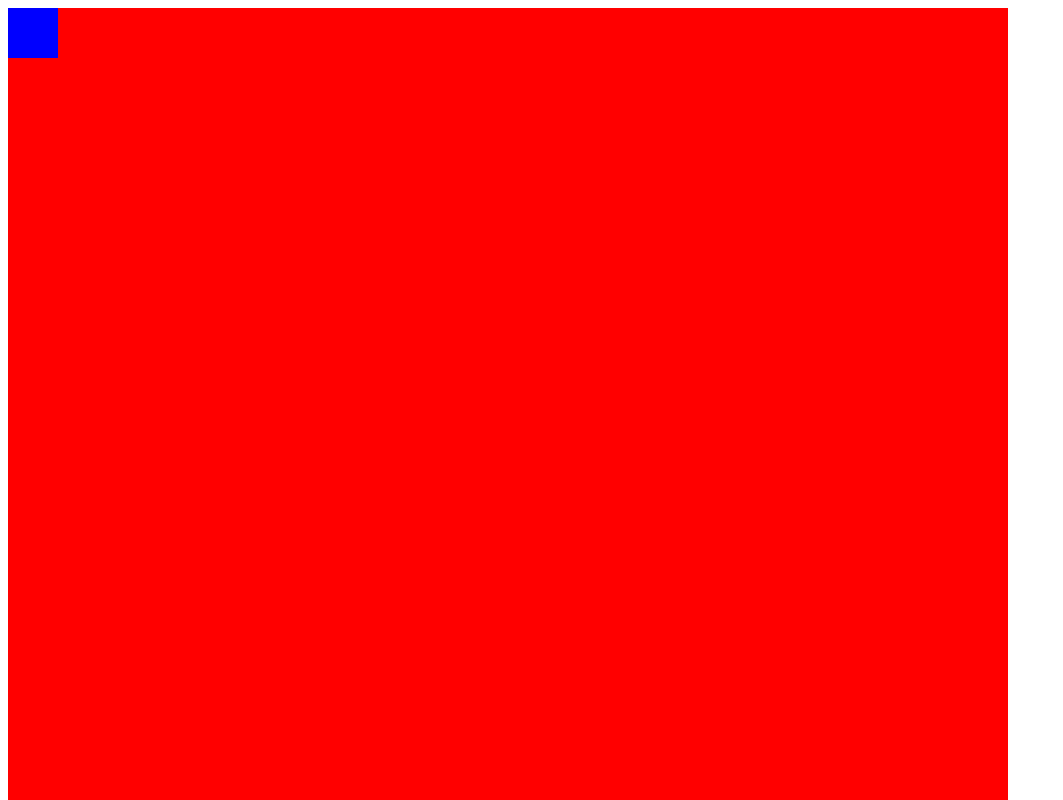
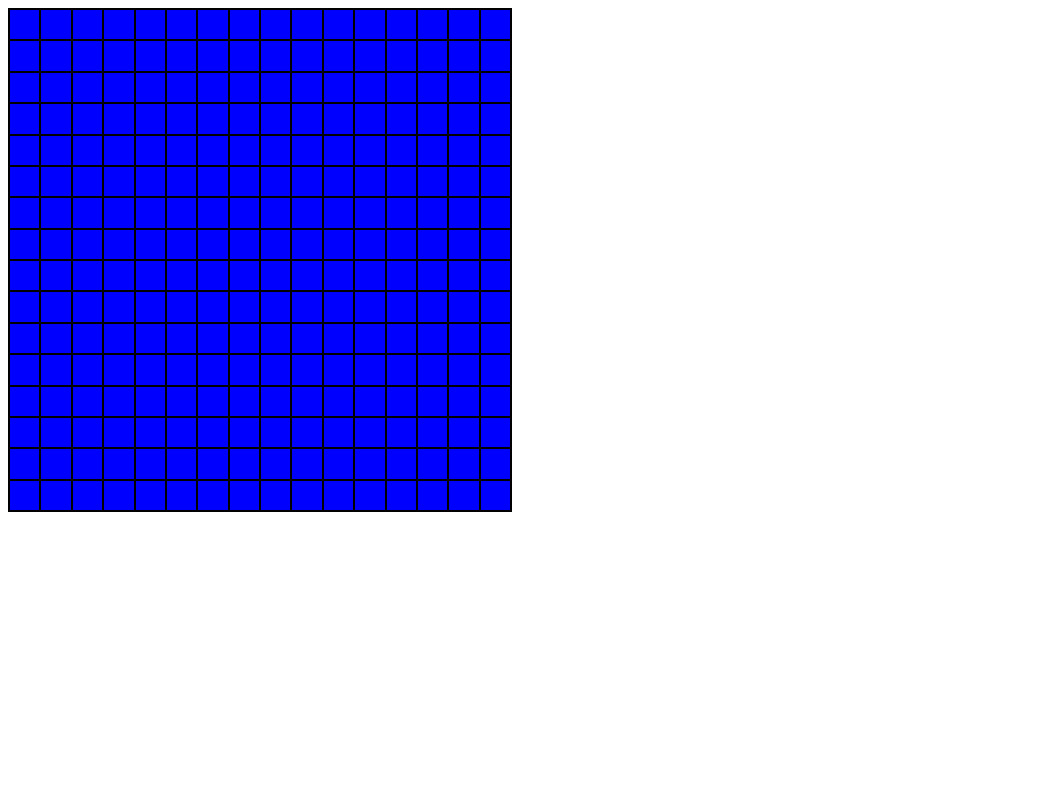
Before and after one commit to wsa138/etch-a-sketch, a plain HTML site: page index.html in a window 1280 px wide. Shown: the top 800 px of the page, without its empty margins (0-1063 px from the left). Drawn offline with Linux system fonts and the light colour scheme.

Commit message:
Created 16x16 grid of squares.

```diff
--- a/script.js
+++ b/script.js
@@ -1,14 +1,16 @@
-// A variable that creates a new div element.
-var square = document.createElement("div");
-
-// Sets the class of created div element.
-square.setAttribute("class", "square");
-
 // Variable containing grid container.
 var container = document.getElementById("grid-container");
 
-// Add div element to grid container.
-container.appendChild(square);
-
 // Variable contains total number of squares in the grid.
 var totalSquares = document.getElementById("grid-container").childElementCount;
+
+// Function creates the amount of squares specified in argument.
+function createGrid(totSquares) {
+    for (i = totSquares; i < 256; i++) {
+        var square = document.createElement("div");
+        square.setAttribute("class", "square");
+        container.appendChild(square);
+    }
+}
+
+createGrid(totalSquares);
--- a/style.css
+++ b/style.css
@@ -1,12 +1,17 @@
 #grid-container {
     display: grid;
-    background-color: red;
-    height: 1000px;
-    width: 1000px;
+    background-color: black;
+    height: 500px;
+    width: 500px;
+    grid-template-rows: repeat(16, 1fr);
+    grid-template-columns: repeat(16, 1fr);
+    column-gap: 2px;
+    row-gap: 2px;
+    border-color: black;
+    border: solid;
+    border-width: 2px
 }
 
 .square {
     background-color: blue;
-    height: 50px;
-    width: 50px;
 }
```
